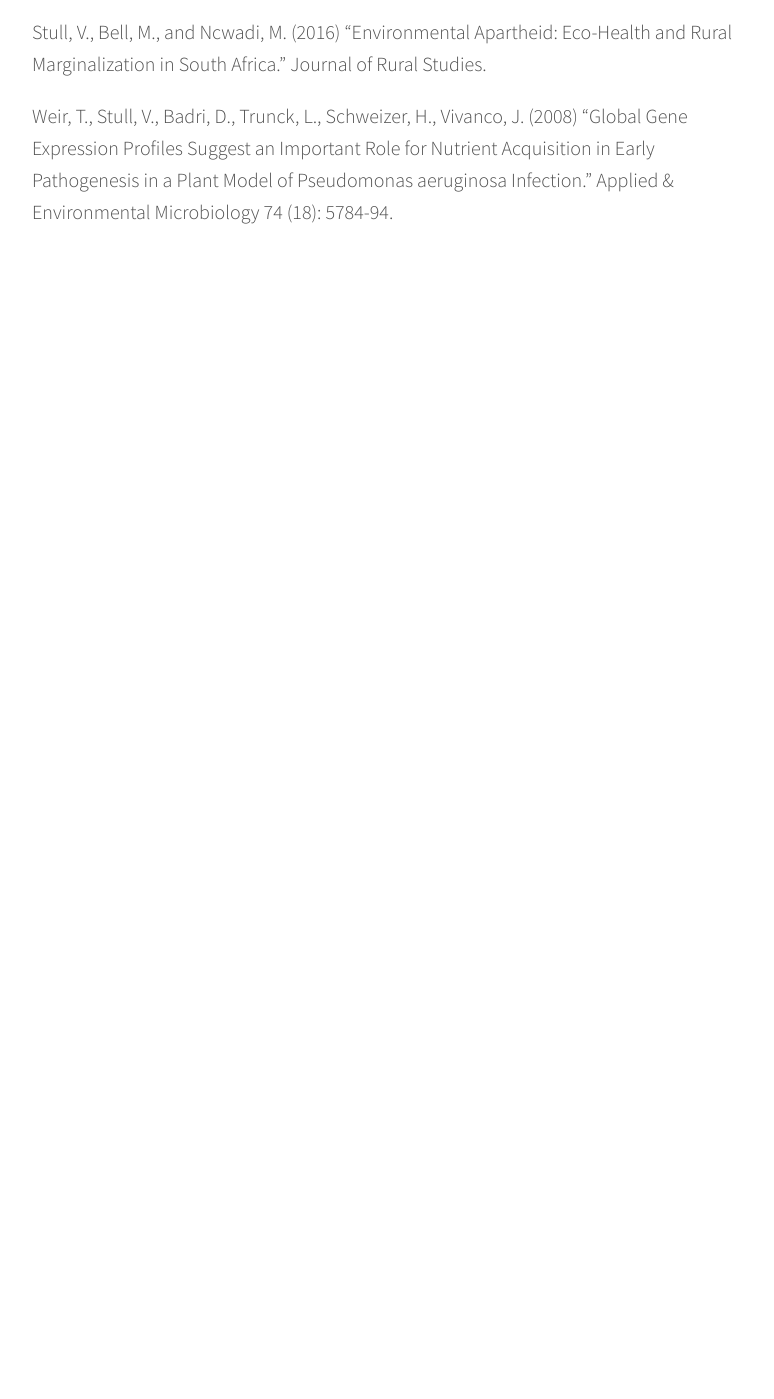
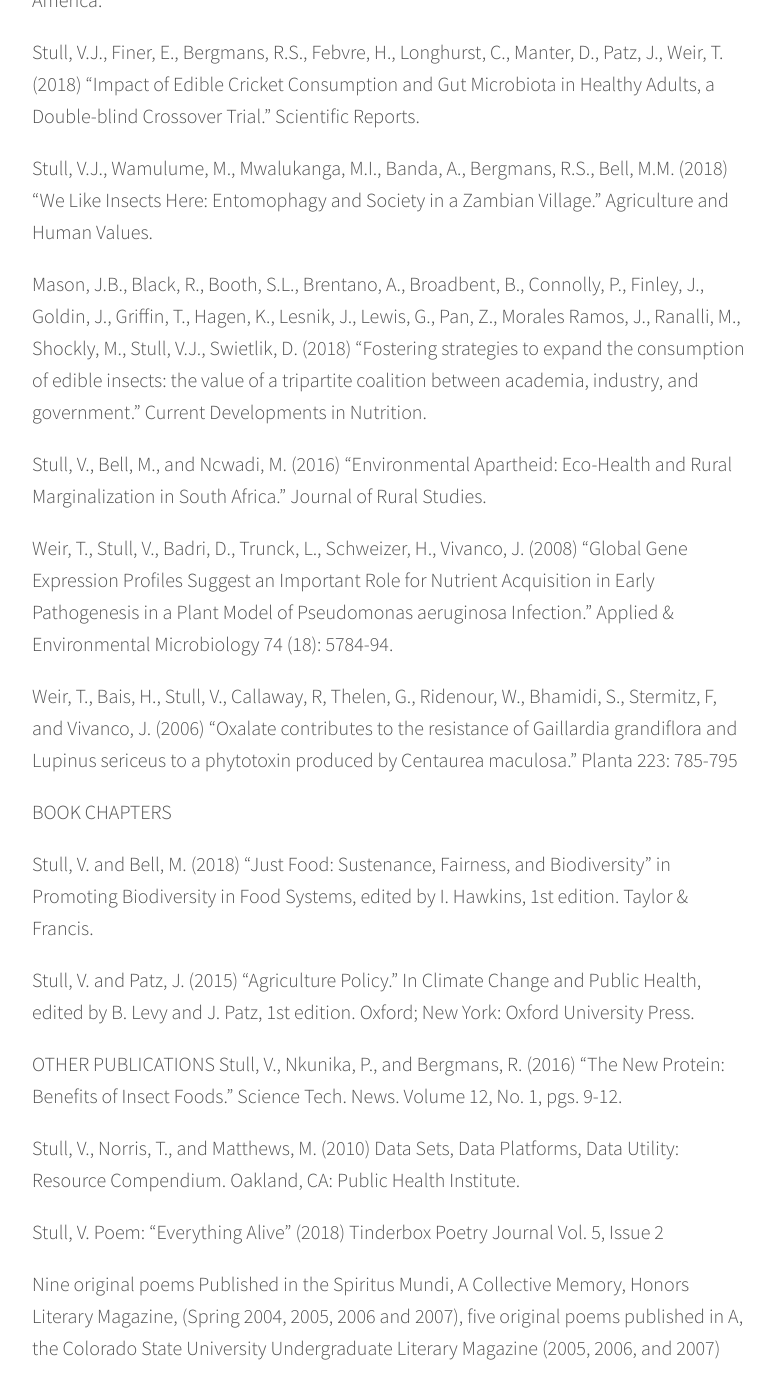
Before and after one commit to valeriestull/valeriestull.github.io, a Jekyll site: the page built from publications.md, in a window 1280 px wide and 1400 px high, scrolled down 1536 px. Shown: the whole window, without its empty margins (248-1022 px from the left). Built offline with Jekyll 4.4.1, drawn with Linux system fonts in a browser that asks for light colours; nearby versions of some CDN libraries; some web fonts are replaced; before the commit the page ends 1884 px from its top, so only the background shows below that; some of the changed text lies outside the part shown.

Commit message:
Update publications.md

```diff
--- a/publications.md
+++ b/publications.md
@@ -4,20 +4,27 @@
 ---
 
 
-Below is a list of recent and highlighted publications. For a complete list, please see [my Google Scholar
+Below is a list of my peer-reviewed and other publications. You may also see [my Google Scholar
 page](https://scholar.google.com/citations?user=Kwg1_M0AAAAJ&hl=en), or check out [my CV](/assets/cv.pdf).
+
+
+PEER-REVIEWED PUBLICATIONS
+
+1.	Ventura, M., Stull, V.J., Paskewitz, S. (in press) “Maintaining laboratory populations of Gryllus bimaculatus, a versatile orthopteran model for insect agriculture and invertebrate physiology.” JOVE.
+
+Limaye, V.S., Grabow, M.L., Stull, V.J. (2022). “Improving literacy in climate and health.” The Journal of Climate Change and Health.
 
 Smith, M., Stull, V.J., Patz, J.A., and Myers, S. (2021). [“Nutritional and health benefits of increasing insect consumption in Africa and Asia."](https://iopscience.iop.org/article/10.1088/1748-9326/abf06c/pdf) Environmental Research Letters
 
 Stull, V.J. (2021). “Impacts of Insect Consumption on Human Health: A Review.” Journal of Insects as Food and Feed.
 
-Limaye, V.S., Grabow, M.L., Stull, V.J., and Patz, J.A. (2020) “Developing a Definition of Climate and Health Literacy.” Health Affairs.
+Limaye, V.S., Grabow, M.L., Stull, V.J., and Patz, J.A. (2020) [“Developing a Definition of Climate and Health Literacy.”](https://www.healthaffairs.org/doi/10.1377/hlthaff.2020.01116) Health Affairs.
 
 DiPrete Brown, L., Atapattu., S., Stull, V.J., Calderón, C.I., Huambachano, M., Houénou M.J.P., Snider, A., and Monzón, A. (2020) “From a Three-Legged Stool to a Three-Dimensional World: Integrating Rights, Gender and Indigenous Knowledge into Sustainability Practice and Law.” Sustainability.
 
 Bergmans, R.S., Nikodemova, M., Stull, V.J., Rapp, A., and Malecki, K.M. (2020) “Comparison of cricket diet with peanut-based and milk-based diets in the recovery from protein malnutrition in mice and the impact on growth, metabolism and immune function.” PLOS-One.
 
-Patz, J.A., Stull, V.J., and Limaye, V.S. (2020) “A Low-Carbon Future Could Improve Global Health and Achieve Economic Benefits.” Journal of the American Medical Association.
+Patz, J.A., Stull, V.J., and Limaye, V.S. (2020) [“A Low-Carbon Future Could Improve Global Health and Achieve Economic Benefits.”](https://jamanetwork.com/journals/jama/article-abstract/2762321) Journal of the American Medical Association.
 
 Stull, V.J. and Patz, J.A. (2019) “Research and policy priorities for edible insects.” Sustainability Science.
 
@@ -27,6 +34,29 @@
 
 Stull, V.J., Wamulume, M., Mwalukanga, M.I., Banda, A., Bergmans, R.S., Bell, M.M. (2018) “We Like Insects Here: Entomophagy and Society in a Zambian Village.” Agriculture and Human Values.
 
+Mason, J.B., Black, R., Booth, S.L., Brentano, A., Broadbent, B., Connolly, P., Finley, J., Goldin, J., Griffin, T., Hagen, K., Lesnik, J., Lewis, G., Pan, Z., Morales Ramos, J., Ranalli, M., Shockly, M., Stull, V.J., Swietlik, D. (2018) “Fostering strategies to expand the consumption of edible insects: the value of a tripartite coalition between academia, industry, and government.”  Current Developments in Nutrition.
+
 Stull, V., Bell, M., and Ncwadi, M. (2016) “Environmental Apartheid: Eco-Health and Rural Marginalization in South Africa.” Journal of Rural Studies.
 
 Weir, T., Stull, V., Badri, D., Trunck, L., Schweizer, H., Vivanco, J. (2008) “Global Gene Expression Profiles Suggest an Important Role for Nutrient Acquisition in Early Pathogenesis in a Plant Model of Pseudomonas aeruginosa Infection.” Applied & Environmental Microbiology 74 (18): 5784-94.
+
+Weir, T., Bais, H., Stull, V., Callaway, R, Thelen, G., Ridenour, W., Bhamidi, S., Stermitz, F, and Vivanco, J. (2006) “Oxalate contributes to the resistance of Gaillardia grandiflora and Lupinus sericeus to a phytotoxin produced by Centaurea maculosa.” Planta 223: 785-795
+
+
+
+BOOK CHAPTERS
+
+Stull, V. and Bell, M. (2018) “Just Food: Sustenance, Fairness, and Biodiversity” in Promoting Biodiversity in Food Systems, edited by I. Hawkins, 1st edition. Taylor & Francis.
+
+Stull, V. and Patz, J. (2015) “Agriculture Policy.” In Climate Change and Public Health, edited by B. Levy and J. Patz, 1st edition. Oxford; New York: Oxford University Press.
+
+
+
+OTHER PUBLICATIONS
+Stull, V., Nkunika, P., and Bergmans, R. (2016) “The New Protein: Benefits of Insect Foods.” Science Tech. News. Volume 12, No. 1, pgs. 9-12.
+
+Stull, V., Norris, T., and Matthews, M.  (2010) Data Sets, Data Platforms, Data Utility: Resource Compendium. Oakland, CA: Public Health Institute.
+
+Stull, V. Poem: “Everything Alive” (2018) Tinderbox Poetry Journal Vol. 5, Issue 2
+
+Nine original poems Published in the Spiritus Mundi, A Collective Memory, Honors Literary Magazine, (Spring 2004, 2005, 2006 and 2007), five original poems published in A, the Colorado State University Undergraduate Literary Magazine (2005, 2006, and 2007)
```
